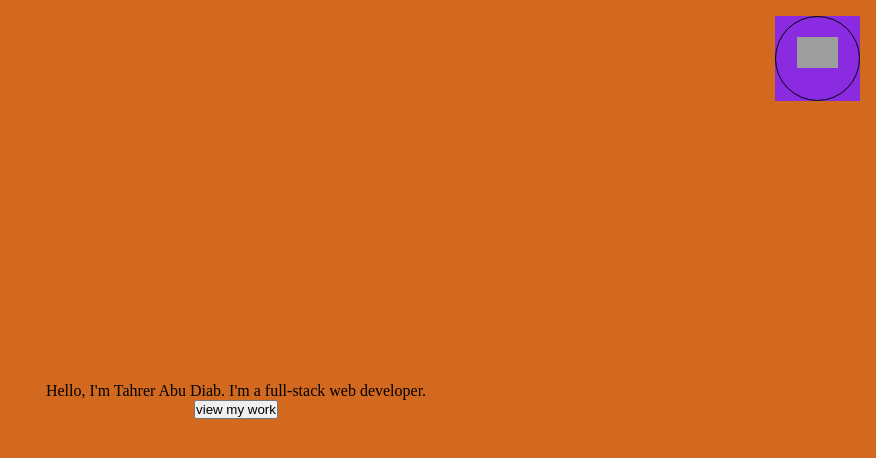
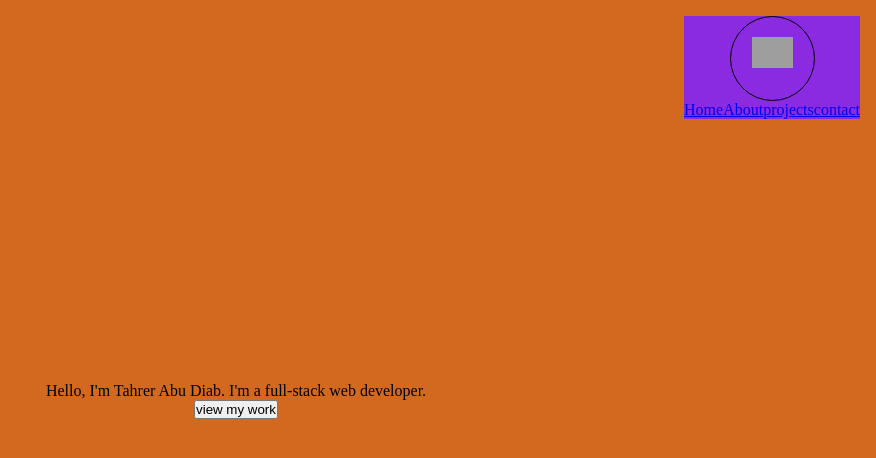
Before and after one commit to tahrer007/portfolio.v2, a React (Create React App) app in the folder client/: page / in a window 1280 px wide. Shown: the top 458 px of the page, without its empty margins (404-1280 px from the left). Built offline with nearby package versions, Linux system fonts and the light colour scheme; grey boxes are pictures that could not be loaded.

Commit message:
menu basic container

```diff
--- a/client/src/components/navIcon/NavBar.jsx
+++ b/client/src/components/navIcon/NavBar.jsx
@@ -16,8 +16,11 @@ const NavBar = () => {
           />
         </div>
       )}
+
       <div className="menuWraper">
-        {/* <Link className="navItem" to="/">
+        <div className="closeIcon"></div>
+        <div className="menuItems">
+          <Link className="navItem" to="/">
             Home
           </Link>
           <Link className="navItem" to="/about">
@@ -28,7 +31,8 @@ const NavBar = () => {
           </Link>
           <Link className="navItem" to="/contactme">
             contact
-  </Link>*/}
+          </Link>
+        </div>
       </div>
     </div>
   );
```
Also changed, not shown: client/src/components/navIcon/nav.css (+6 -8 lines). Lines whose indentation alone changed are shown as unchanged.
